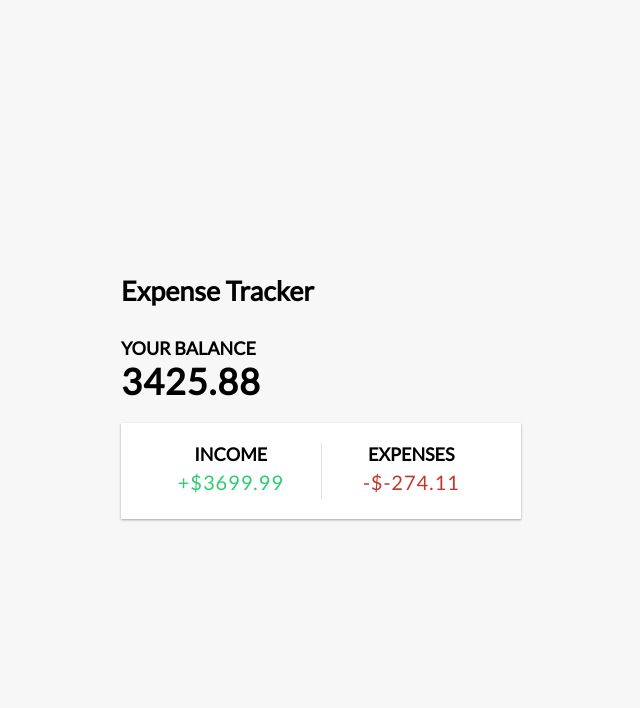
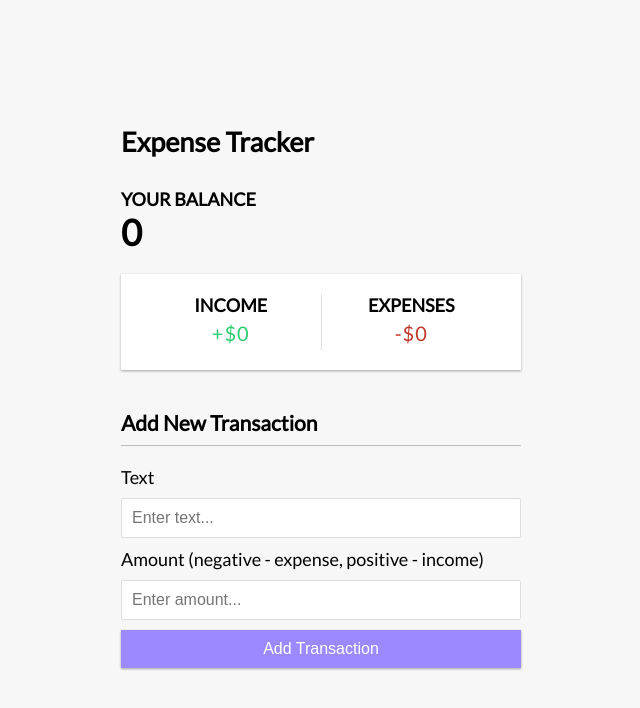
Before and after one commit to Byakko-star/expense-tracker, a Vue app: page / in a window 1280 px wide. Shown: the top 708 px of the page, without its empty margins (319-959 px from the left). Built offline with nearby package versions, Linux system fonts and the light colour scheme.

Commit message:
Add transactions component working also fixed an error I made on the form id @submit i fixed it and I accidentally removed code from style so i put the code back

```diff
--- a/src/App.vue
+++ b/src/App.vue
@@ -2,15 +2,18 @@
   import Header from './components/Header.vue';
   import Balance from './components/Balance.vue';
   import IncomeExpenses from './components/IncomeExpenses.vue';
+  import AddTransaction from './components/AddTransaction.vue';
   import {ref, computed} from 'vue';
 
-  const transactions = ref([
-    {id: 1, text: 'Paycheck', amount: 699.99},
-    {id: 2, text: 'Food', amount: -20},
-    {id: 3, text: 'Bills', amount: -200},
-    {id: 4, text: 'Video Game', amount: -54.11},
-    {id: 5, text: 'Tax Return', amount: 3000},
-  ])
+  const transactions = ref([])
+
+  // const transactions = ref([
+  //   {id: 1, text: 'Paycheck', amount: 699.99},
+  //   {id: 2, text: 'Food', amount: -20},
+  //   {id: 3, text: 'Bills', amount: -200},
+  //   {id: 4, text: 'Video Game', amount: -54.11},
+  //   {id: 5, text: 'Tax Return', amount: 3000},
+  // ])
 
   //get the total
   const total = computed(() => {
@@ -37,6 +40,14 @@
     }, 0)
   })
 
+  //handle transaction submitted
+  const handleTransactionSubmitted = (transactionData) => {
+    transactions.value.push({
+      text: transactionData.text,
+      amount: transactionData.amount,
+    })
+  }
+
 </script>
 
 <template>
@@ -44,5 +55,8 @@
   <div class="container">
     <Balance :total="total"></Balance>
     <IncomeExpenses :income="income" :expense="expense"></IncomeExpenses>
+    <AddTransaction @transactionSubmitted="handleTransactionSubmitted"></AddTransaction>
+    <!-- {{ transactions }} -->
+
   </div>
 </template>
--- /dev/null
+++ b/src/components/AddTransaction.vue
@@ -0,0 +1,40 @@
+<template>
+    <h3>Add New Transaction</h3>
+    <form  id="form" @submit.prevent="onSubmit">
+        <div class="form-control">
+            <label for="text">Text</label>
+            <input type="text" id="text" v-model="text" placeholder="Enter text..."/>
+        </div>
+
+        <div class="form-control">
+            <label for="amount">Amount (negative - expense, positive - income)</label>
+            <input type="text" id="amount" v-model="amount" placeholder="Enter amount..."/>
+        </div>
+        <!-- {{ text }} - {{ amount }}  -->
+        <button class="btn">Add Transaction</button>
+    </form>
+</template>
+
+<script setup>
+import {ref, defineEmits} from 'vue'
+const text = ref('')
+const amount = ref('')
+
+const emit = defineEmits([
+    'transactionSubmitted'
+])
+
+const onSubmit = () => {
+    const transactionData = {
+        text: text.value,
+        amount: parseFloat(amount.value),
+    }
+
+    emit('transactionSubmitted', transactionData)
+
+    text.value = ''
+    amount.value = ''
+
+}
+
+</script>
--- /dev/null
+++ b/src/style.css
@@ -0,0 +1,175 @@
+@import url('https://fonts.googleapis.com/css?family=Lato&display=swap');
+
+
+:root {
+  --box-shadow: 0 1px 3px rgba(0, 0, 0, 0.12), 0 1px 2px rgba(0, 0, 0, 0.24);
+}
+
+
+* {
+  box-sizing: border-box;
+}
+
+
+body {
+  background-color: #f7f7f7;
+  display: flex;
+  flex-direction: column;
+  align-items: center;
+  justify-content: center;
+  min-height: 100vh;
+  margin: 0;
+  font-family: 'Lato', sans-serif;
+  font-size: 18px;
+}
+
+
+.container {
+  margin: 30px auto;
+  width: 400px;
+}
+
+
+h1 {
+  letter-spacing: 1px;
+  margin: 0;
+}
+
+
+h3 {
+  border-bottom: 1px solid #bbb;
+  padding-bottom: 10px;
+  margin: 40px 0 10px;
+}
+
+
+h4 {
+  margin: 0;
+  text-transform: uppercase;
+}
+
+
+.inc-exp-container {
+  background-color: #fff;
+  box-shadow: var(--box-shadow);
+  padding: 20px;
+  display: flex;
+  justify-content: space-between;
+  margin: 20px 0;
+}
+
+
+.inc-exp-container > div {
+  flex: 1;
+  text-align: center;
+}
+
+
+.inc-exp-container > div:first-of-type {
+  border-right: 1px solid #dedede;
+}
+
+
+.money {
+  font-size: 20px;
+  letter-spacing: 1px;
+  margin: 5px 0;
+}
+
+
+.money.plus {
+  color: #2ecc71;
+}
+
+
+.money.minus {
+  color: #c0392b;
+}
+
+
+label {
+  display: inline-block;
+  margin: 10px 0;
+}
+
+
+input[type='text'],
+input[type='number'] {
+  border: 1px solid #dedede;
+  border-radius: 2px;
+  display: block;
+  font-size: 16px;
+  padding: 10px;
+  width: 100%;
+}
+
+
+.btn {
+  cursor: pointer;
+  background-color: #9c88ff;
+  box-shadow: var(--box-shadow);
+  color: #fff;
+  border: 0;
+  display: block;
+  font-size: 16px;
+  margin: 10px 0 30px;
+  padding: 10px;
+  width: 100%;
+}
+
+
+.btn:focus,
+.delete-btn:focus {
+  outline: 0;
+}
+
+
+.list {
+  list-style-type: none;
+  padding: 0;
+  margin-bottom: 40px;
+}
+
+
+.list li {
+  background-color: #fff;
+  box-shadow: var(--box-shadow);
+  color: #333;
+  display: flex;
+  justify-content: space-between;
+  position: relative;
+  padding: 10px;
+  margin: 10px 0;
+}
+
+
+.list li.plus {
+  border-right: 5px solid #2ecc71;
+}
+
+
+.list li.minus {
+  border-right: 5px solid #c0392b;
+}
+
+
+.delete-btn {
+  cursor: pointer;
+  background-color: #e74c3c;
+  border: 0;
+  color: #fff;
+  font-size: 20px;
+  line-height: 20px;
+  padding: 2px 5px;
+  position: absolute;
+  top: 50%;
+  left: 0;
+  transform: translate(-100%, -50%);
+  opacity: 0;
+  transition: opacity 0.3s ease;
+}
+
+
+.list li:hover .delete-btn {
+  opacity: 1;
+}
```
